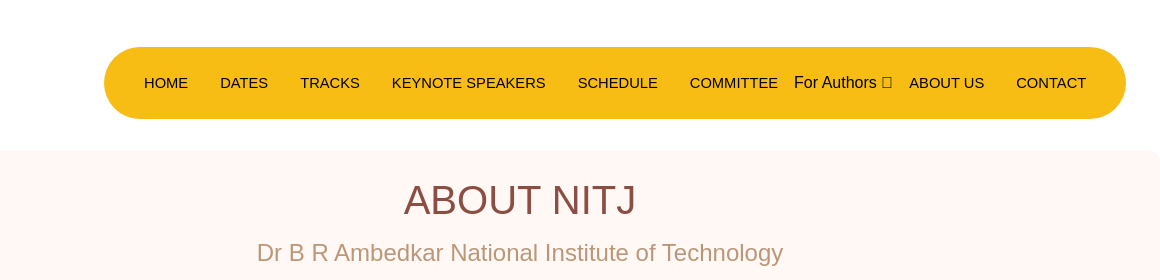
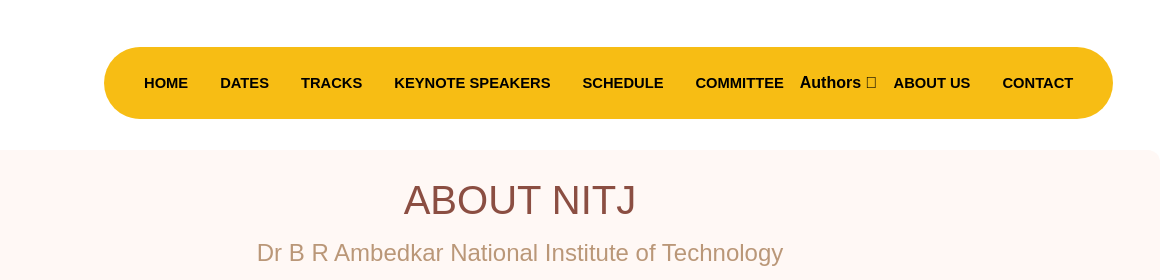
Before and after one commit to goellavish10/wrec-2.0-ece, a plain HTML site: page about.html in a window 1280 px wide. Shown: the top 280 px of the page, 120-1280 px from the left. Drawn offline with Linux system fonts and the light colour scheme.

Commit message:
bolded nav in about

```diff
--- a/about.html
+++ b/about.html
@@ -42,7 +42,7 @@
                 href="index.html"
                 class="rounded-full px-5 py-2 font-header text-xl uppercase text-black transition-colors text-bold"
                 style="font-weight: bold"
-                >Home</a
+                ><b>Home</b></a
               >
             </li>
             <li class="py-2">
@@ -50,7 +50,7 @@
                 href="episodes/index.html"
                 class="rounded-full px-5 py-2 font-header text-xl uppercase text-black transition-colors"
               >
-                Dates</a
+                <b>Dates</b></a
               >
             </li>
             <li class="py-2">
@@ -58,49 +58,49 @@
                 href="episode/index.html"
                 class="rounded-full px-5 py-2 font-header text-xl uppercase text-black transition-colors"
               >
-                Tracks</a
+                <b>Tracks</b></a
               >
             </li>
             <li class="py-2">
               <a
                 href="blog/index.html"
                 class="rounded-full px-5 py-2 font-header text-xl uppercase text-black transition-colors"
-                >Keynote Speakers</a
+                ><b>Keynote Speakers</b></a
               >
             </li>
             <li class="py-2">
               <a
                 href="post/index.html"
                 class="rounded-full px-5 py-2 font-header text-xl uppercase text-black transition-colors"
-                >Schedule</a
+                ><b>Schedule</b></a
               >
             </li>
             <li class="py-2">
               <a
                 href="single/index.html"
                 class="rounded-full px-5 py-2 font-header text-xl uppercase text-black transition-colors"
-                >Committee</a
+                ><b>Committee</b></a
               >
             </li>
             <li class="py-2">
               <a
                 href="single/index.html"
                 class="rounded-full px-5 py-2 font-header text-xl uppercase text-black transition-colors"
-                >For Authors</a
+                ><b>For Authors</b></a
               >
             </li>
             <li class="py-2">
               <a
                 href="single/index.html"
                 class="rounded-full px-5 py-2 font-header text-xl uppercase text-black transition-colors"
-                >About</a
+                ><b>About</b></a
               >
             </li>
             <li class="py-2">
               <a
                 href="single/index.html"
                 class="rounded-full px-5 py-2 font-header text-xl uppercase text-black transition-colors"
-                >Contact</a
+                ><b>Contact</b></a
               >
             </li>
           </ul>
@@ -128,7 +128,7 @@
                 <a
                   href="index.html"
                   class="rounded-full px-5 py-2 font-header uppercase text-black transition-colors hover:bg-primary"
-                  >Home</a
+                  ><b>Home</b></a
                 >
               </li>
               <li>
@@ -136,7 +136,7 @@
                   href="index.html#eventTimeline"
                   class="rounded-full px-5 py-2 font-header uppercase text-black transition-colors hover:bg-primary"
                 >
-                  Dates</a
+                  <b>Dates</b></a
                 >
               </li>
               <li>
@@ -144,14 +144,14 @@
                   href="index.html#conferenceTracks"
                   class="rounded-full px-5 py-2 font-header uppercase text-black transition-colors hover:bg-primary"
                 >
-                  Tracks</a
+                  <b>Tracks</b></a
                 >
               </li>
               <li>
                 <a
                   href="index.html#keynoteSpeakers"
                   class="rounded-full px-5 py-2 font-header uppercase text-black transition-colors hover:bg-primary"
-                  >Keynote Speakers</a
+                  ><b>Keynote Speakers</b></a
                 >
               </li>
               <li>
@@ -159,14 +159,14 @@
                   href="/index.html#eventSchedule"
                   class="rounded-full px-5 py-2 font-header uppercase text-black transition-colors hover:bg-primary"
                 >
-                  Schedule</a
+                  <b>Schedule</b></a
                 >
               </li>
               <li>
                 <a
                   href="commitee.html"
                   class="rounded-full px-5 py-2 font-header uppercase text-black transition-colors hover:bg-primary"
-                  >Committee</a
+                  ><b>Committee</b></a
                 >
               </li>
               <li>
@@ -175,7 +175,7 @@
                   Authors</a> -->
                 <div class="dropdown">
                   <button class="dropbtn">
-                    For Authors
+                    <b> Authors </b>
                     <i class="fa fa-caret-down"></i>
                   </button>
                   <div class="dropdown-content">
@@ -189,14 +189,14 @@
                 <a
                   href="about.html"
                   class="rounded-full px-5 py-2 font-header uppercase text-black transition-colors hover:bg-primary"
-                  >About Us
+                  ><b>About Us</b>
                 </a>
               </li>
               <li>
                 <a
                   href="index.html#contact"
                   class="rounded-full px-5 py-2 font-header uppercase text-black transition-colors hover:bg-primary"
-                  >Contact</a
+                  ><b>Contact</b></a
                 >
               </li>
             </ul>
```
